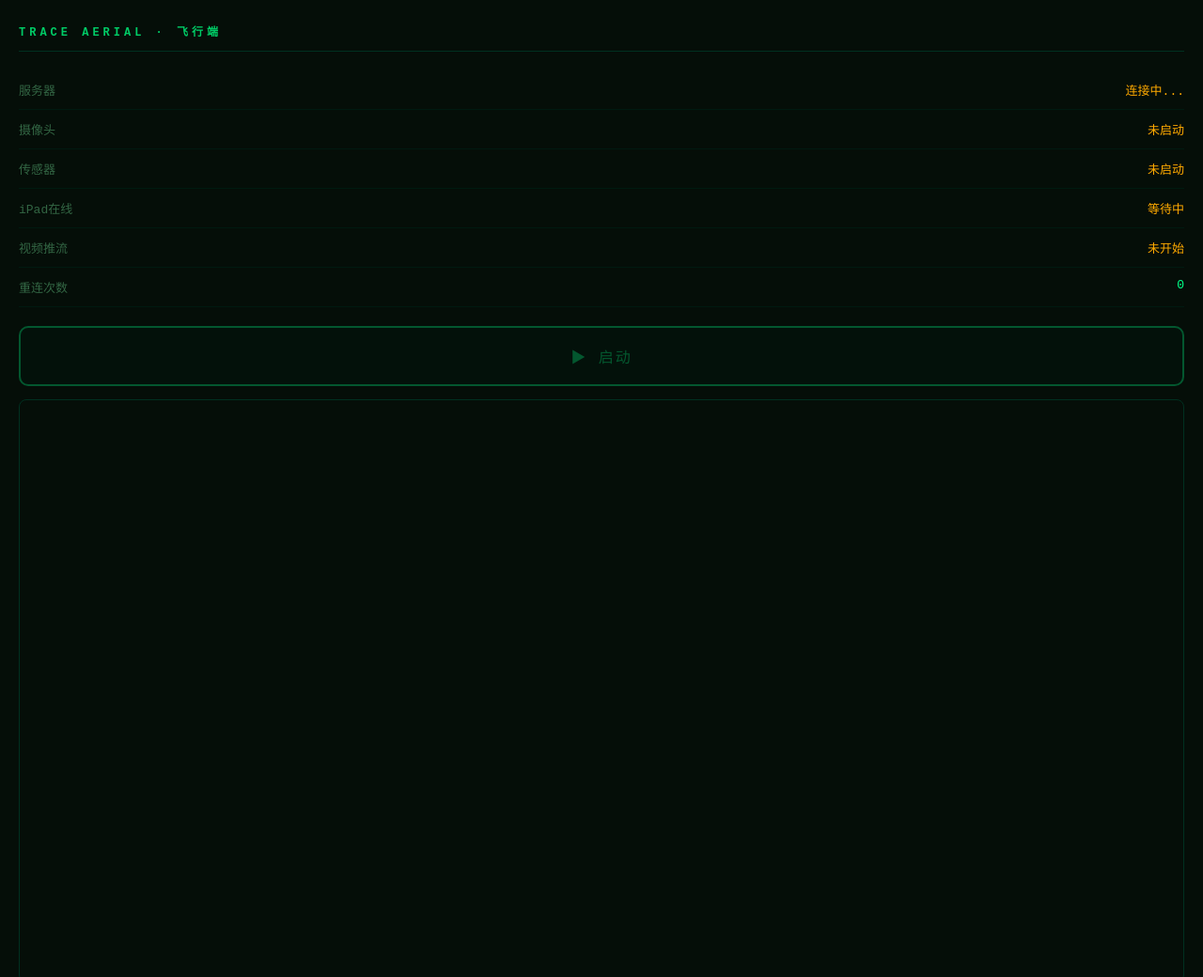
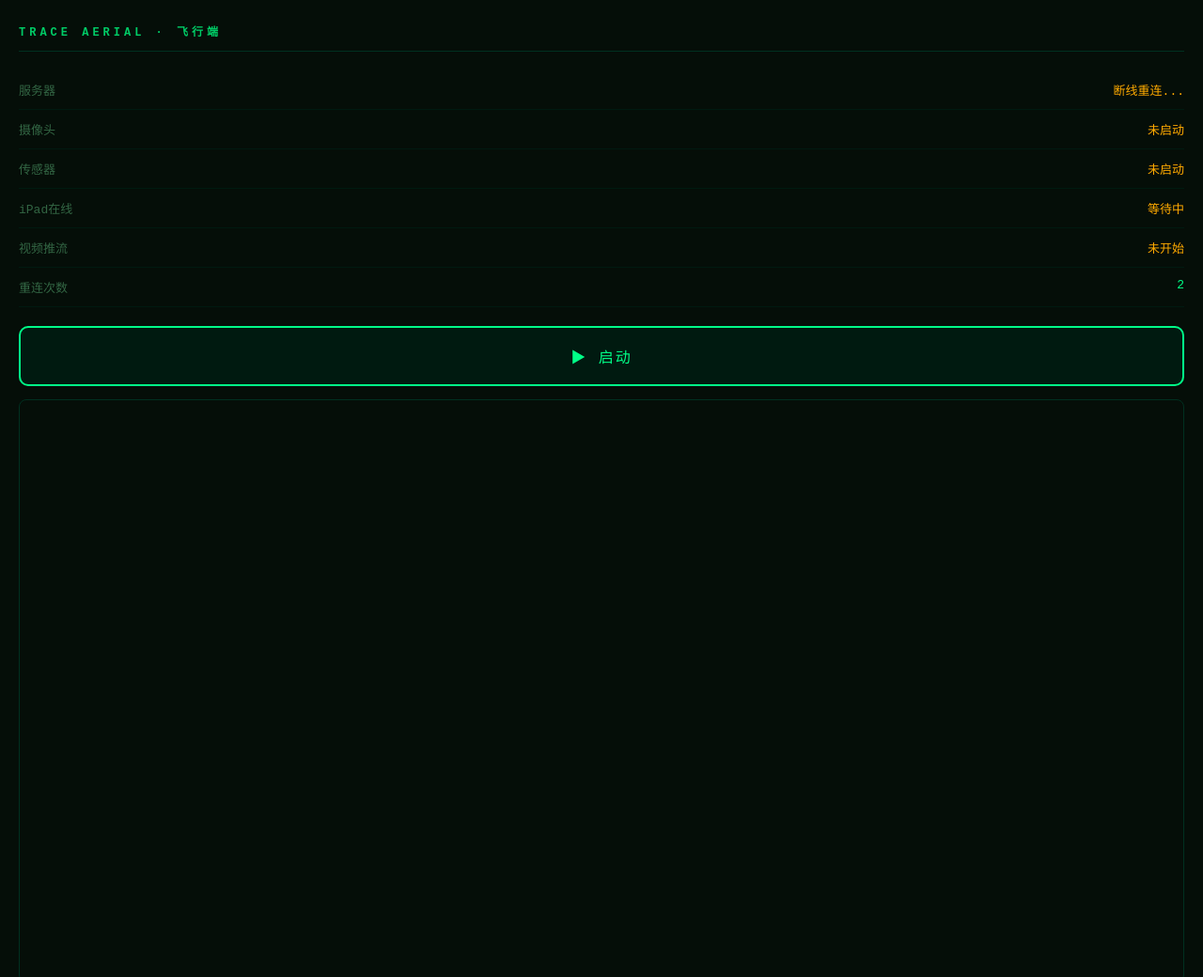
Before and after one commit to Beluga-Adolf/drone-server, a website: page iphone.html in a window 1280 px wide. Shown: the top 1040 px of the page at 94% size. Drawn offline with Linux system fonts and the light colour scheme.

Commit message:
Add files via upload

```diff
--- a/iphone.html
+++ b/iphone.html
@@ -24,7 +24,7 @@ video{width:100%;border-radius:8px;margin-top:14px;border:1px solid #003020}
 <div class="row"><span class="label">iPad在线</span><span id="s4"><span class="wait">等待中</span></span></div>
 <div class="row"><span class="label">视频推流</span><span id="s5"><span class="wait">未开始</span></span></div>
 <div class="row"><span class="label">重连次数</span><span id="s6">0</span></div>
-<button class="btn" id="btn" onclick="startAll()" disabled>▶ 启动</button>
+<button class="btn" id="btn" onclick="startAll()">▶ 启动</button>
 <video id="v" autoplay muted playsinline></video>
 <div class="warn">
 ⚠️ 必须用 Safari 打开<br>
@@ -48,6 +48,9 @@ function ok(t){return`<span class="ok">✓ ${t}</span>`}
 function err(t){return`<span class="err">✗ ${t}</span>`}
 function wait(t){return`<span class="wait">${t}</span>`}
 
+// 页面加载后立刻连接服务器
+window.onload=()=>connectWS();
+
 function connectWS(){
   try{ws=new WebSocket(SERVER)}catch(e){scheduleReconnect();return}
   ws.onopen=()=>{
@@ -70,11 +73,13 @@ function connectWS(){
   };
   ws.onerror=()=>{};
 }
+
 function scheduleReconnect(){
   retries++;
   set('s6',retries);
   setTimeout(connectWS,Math.min(16000,1000*Math.pow(2,Math.min(retries-1,4))));
 }
+
 async function createOffer(){
   if(pc)pc.close();
   pc=new RTCPeerConnection(ICE);
@@ -94,9 +99,11 @@ async function createOffer(){
   await pc.setLocalDescription(offer);
   ws.send(JSON.stringify({type:'offer',sdp:pc.localDescription}));
 }
+
 function sendSensors(){
   if(ws?.readyState===1)ws.send(JSON.stringify({type:'sensors',data:sensor}));
 }
+
 async function startAll(){
   document.getElementById('btn').disabled=true;
   document.getElementById('btn').textContent='启动中...';
@@ -133,7 +140,6 @@ async function startAll(){
   },null,{enableHighAccuracy:true,maximumAge:500,timeout:8000});
   set('s3',ok('陀螺仪+GPS'));
   document.getElementById('btn').textContent='✓ 运行中';
-  connectWS();
 }
 </script>
 </body>
```
